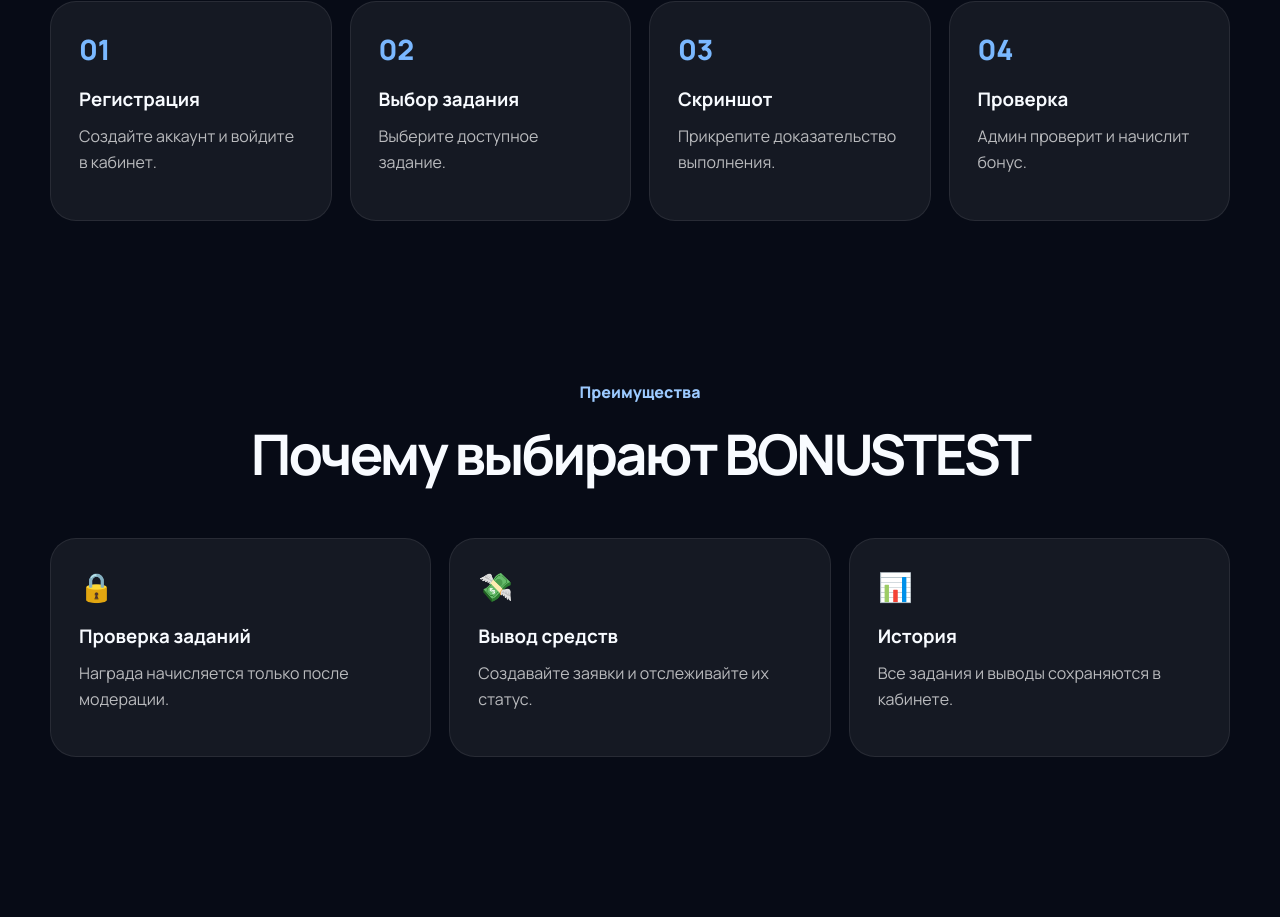
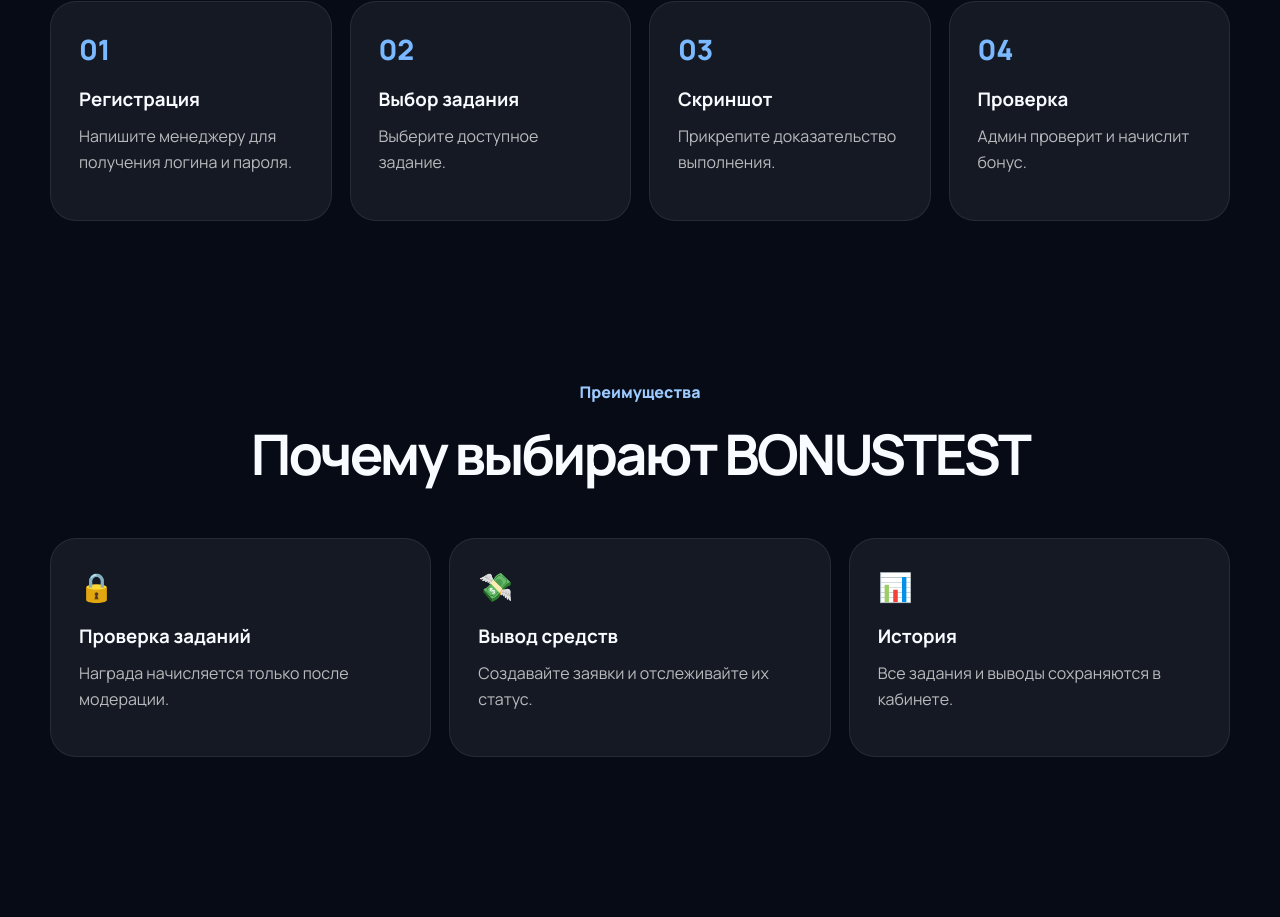
Before and after one commit to artemmilovanov38-creator/bonustest-site, a React (Vite) app: page / in a window 1280 px wide. Shown: the part 1020-1937 px from the top of the page. Built offline with nearby package versions, Linux system fonts and the light colour scheme; no server answers; the database is empty.

Commit message:
Первый коммит

```diff
--- a/src/pages/Home.jsx
+++ b/src/pages/Home.jsx
@@ -110,7 +110,7 @@
 
         <div className="stepsRow">
           {[
-            ["01", "Регистрация", "Создайте аккаунт и войдите в кабинет."],
+            ["01", "Регистрация", "Напишите менеджеру для получения логина и пароля."],
             ["02", "Выбор задания", "Выберите доступное задание."],
             ["03", "Скриншот", "Прикрепите доказательство выполнения."],
             ["04", "Проверка", "Админ проверит и начислит бонус."],
```
